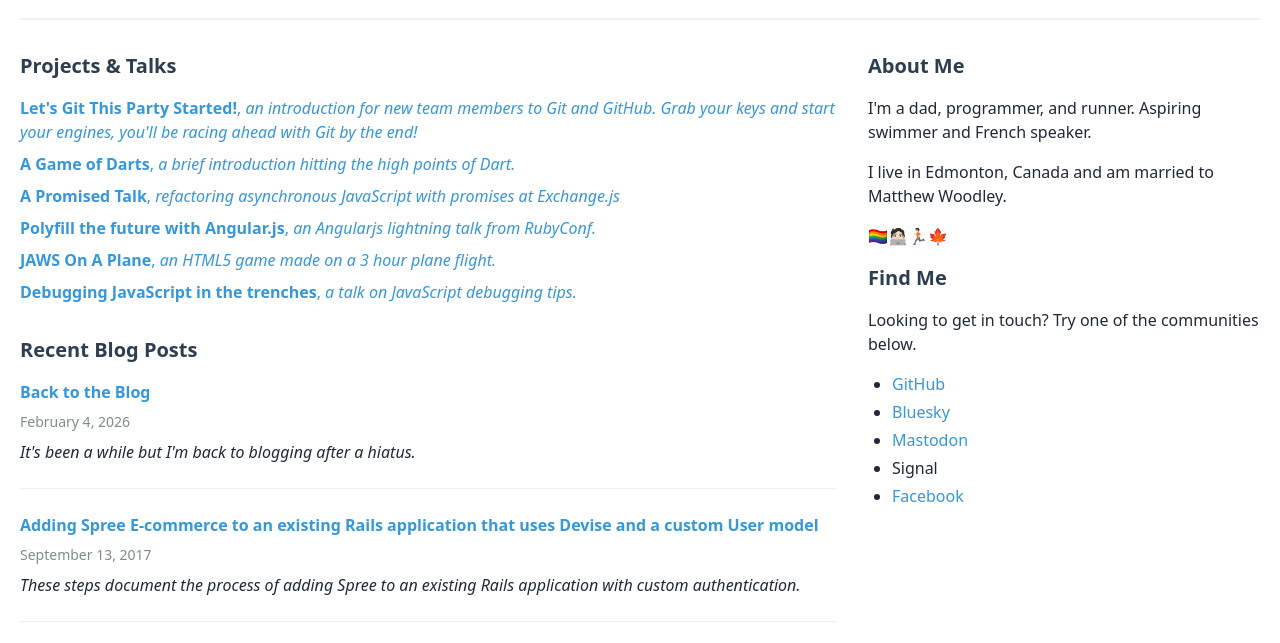
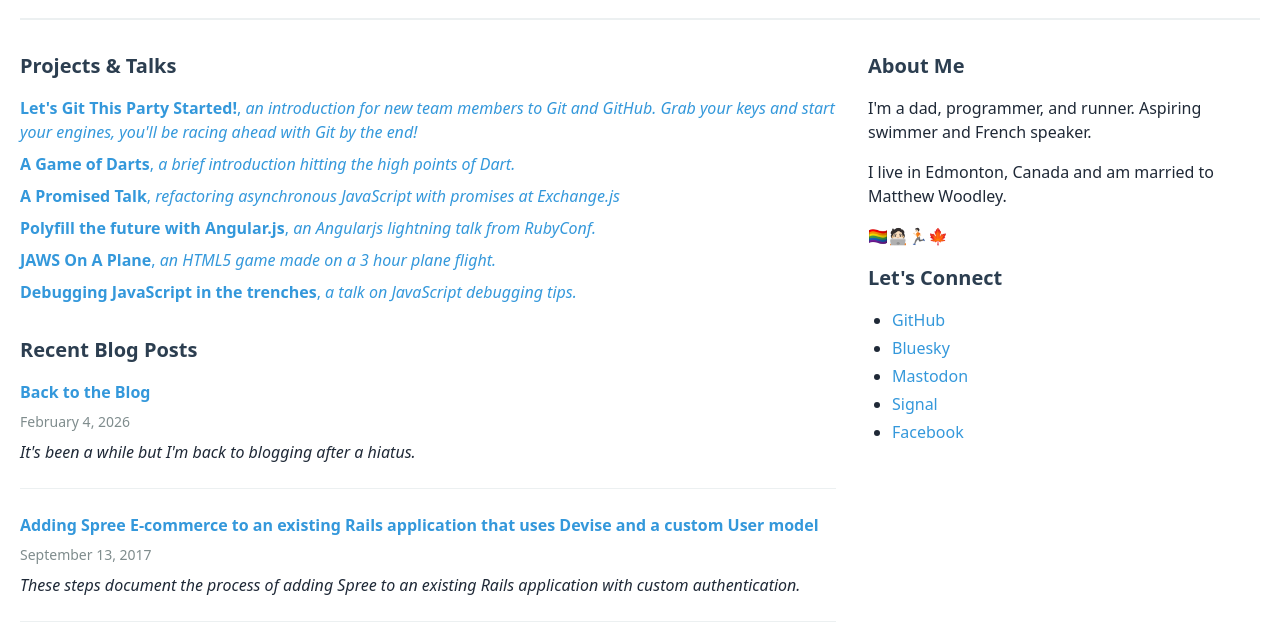
Before and after one commit to MarkBennett/markbennett.github.com, an Astro site: page / in a window 1280 px wide. Shown: the part 138-781 px from the top of the page. Built offline with nearby package versions, Linux system fonts and the light colour scheme; Astro itself is replaced by a stand-in of ours.

Commit message:
Cleanup "Let's Connect"

```diff
--- a/src/layouts/Layout.astro
+++ b/src/layouts/Layout.astro
@@ -54,10 +54,9 @@ const { title, description = "MarkBennett.ca - The who, what, where" } =
             <p class="mb-4">🏳️‍🌈🧑🏻‍💻🏃🏻🍁</p>
 
             <section>
-              <h4 class="text-xl mb-4 text-heading font-semibold">Find Me</h4>
-              <p class="mb-4">
-                Looking to get in touch? Try one of the communities below.
-              </p>
+              <h4 class="text-xl mb-4 text-heading font-semibold">
+                Let's Connect
+              </h4>
               <ul class="list-disc ml-6 mb-4 space-y-1">
                 <li>
                   <a
@@ -85,18 +84,16 @@ const { title, description = "MarkBennett.ca - The who, what, where" } =
                 <li>
                   <a
                     href="#"
-                    class=""
-                    text-primary
-                    hover:text-primary-dark
-                    hover:underline">Signal</a
+                    class="text-primary hover:text-primary-dark hover:underline"
+                    >Signal</a
                   >
+                </li>
                 <li>
                   <a
                     href="http://www.facebook.com/mark.f.bennett"
                     class="text-primary hover:text-primary-dark hover:underline"
                     >Facebook</a
                   >
-                  </li>
                 </li>
               </ul>
             </section>
```
Lines whose indentation alone changed are shown as unchanged.
